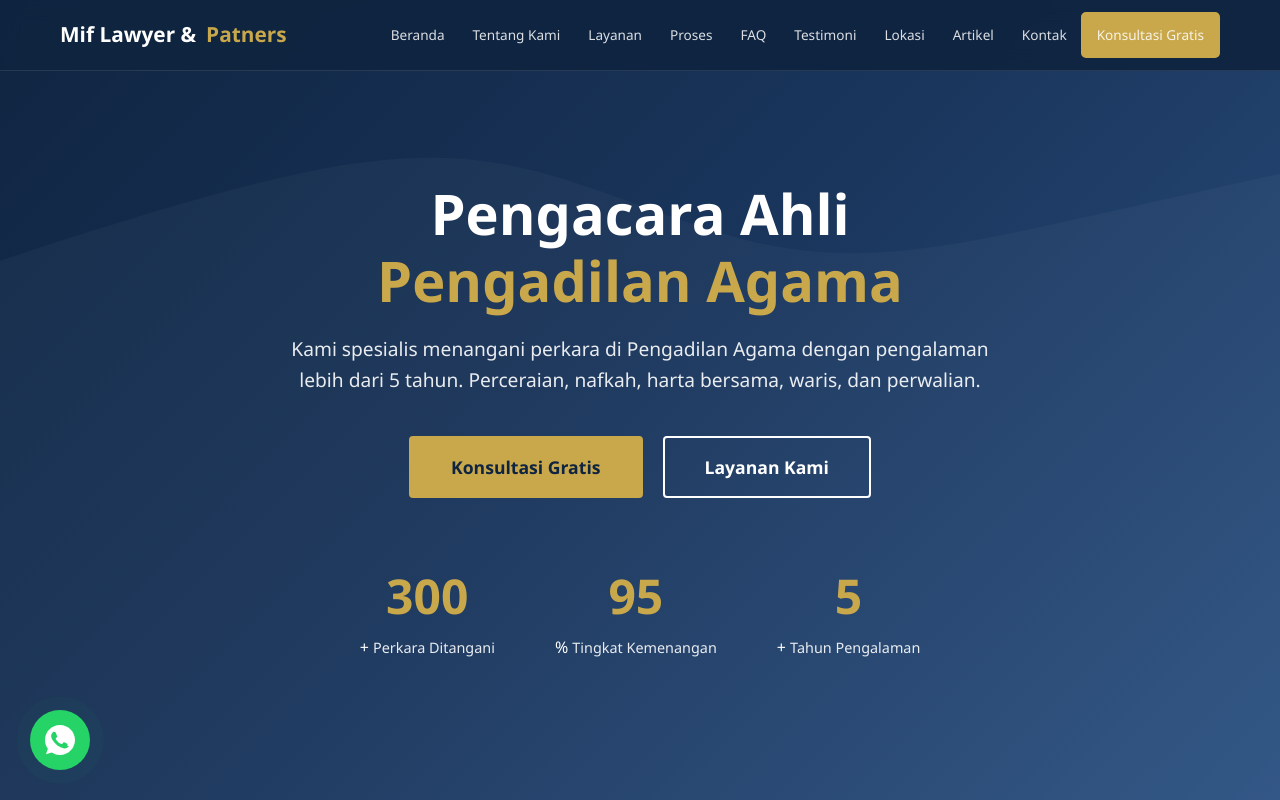
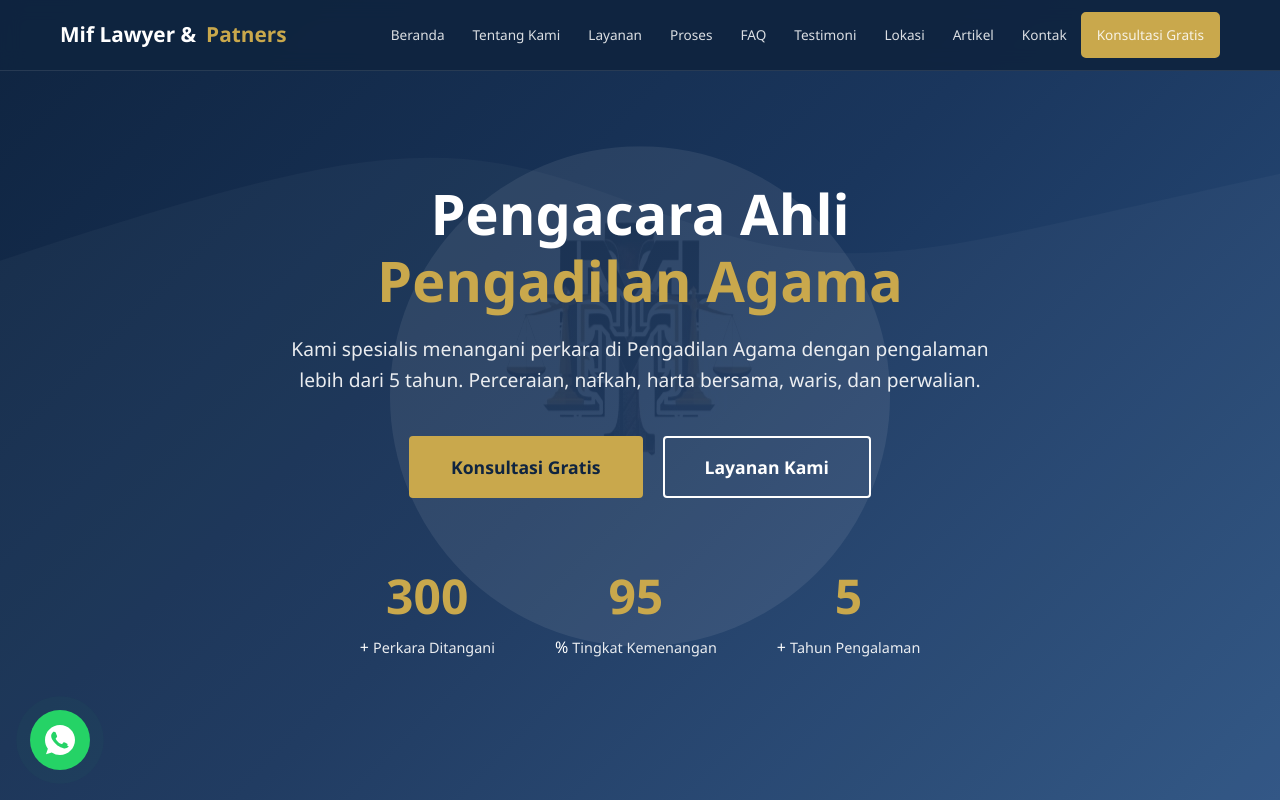
Before and after one commit to jacksparrows0701-maker/MIF-Lawyer-Patners-website, a plain HTML site: page index.html in a window 1280 px wide. Shown: the top 800 px of the page. Drawn offline with Linux system fonts and the light colour scheme.

Commit message:
Tambah logo transparan di hero section

```diff
--- a/index.html
+++ b/index.html
@@ -103,6 +103,9 @@
     </nav>
 
     <header class="hero" id="home">
+        <div class="hero-logo-bg">
+            <img src="images/logo.jpeg" alt="" class="hero-logo-img">
+        </div>
         <div class="hero-content">
             <h1 class="hero-title">Pengacara Ahli<br><span>Pengadilan Agama</span></h1>
             <p class="hero-subtitle">Kami spesialis menangani perkara di Pengadilan Agama dengan pengalaman lebih dari 5 tahun. Perceraian, nafkah, harta bersama, waris, dan perwalian.</p>
--- a/styles.css
+++ b/styles.css
@@ -249,6 +249,24 @@ body {
     text-align: center;
     padding: 120px 20px 80px;
     position: relative;
+    overflow: hidden;
+}
+
+.hero-logo-bg {
+    position: absolute;
+    top: 50%;
+    left: 50%;
+    transform: translate(-50%, -50%);
+    z-index: 0;
+    opacity: 0.08;
+    pointer-events: none;
+}
+
+.hero-logo-img {
+    width: 500px;
+    height: 500px;
+    object-fit: contain;
+    border-radius: 50%;
 }
 
 .hero::before {
```
